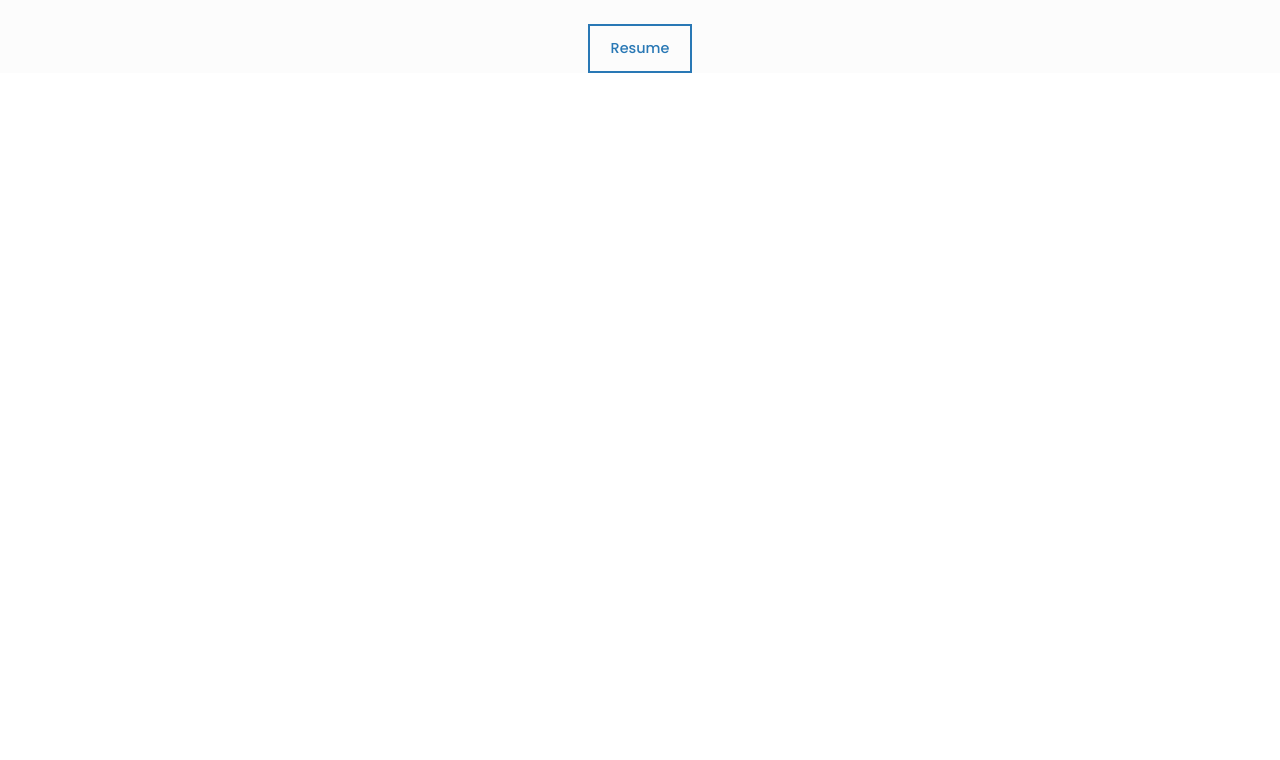
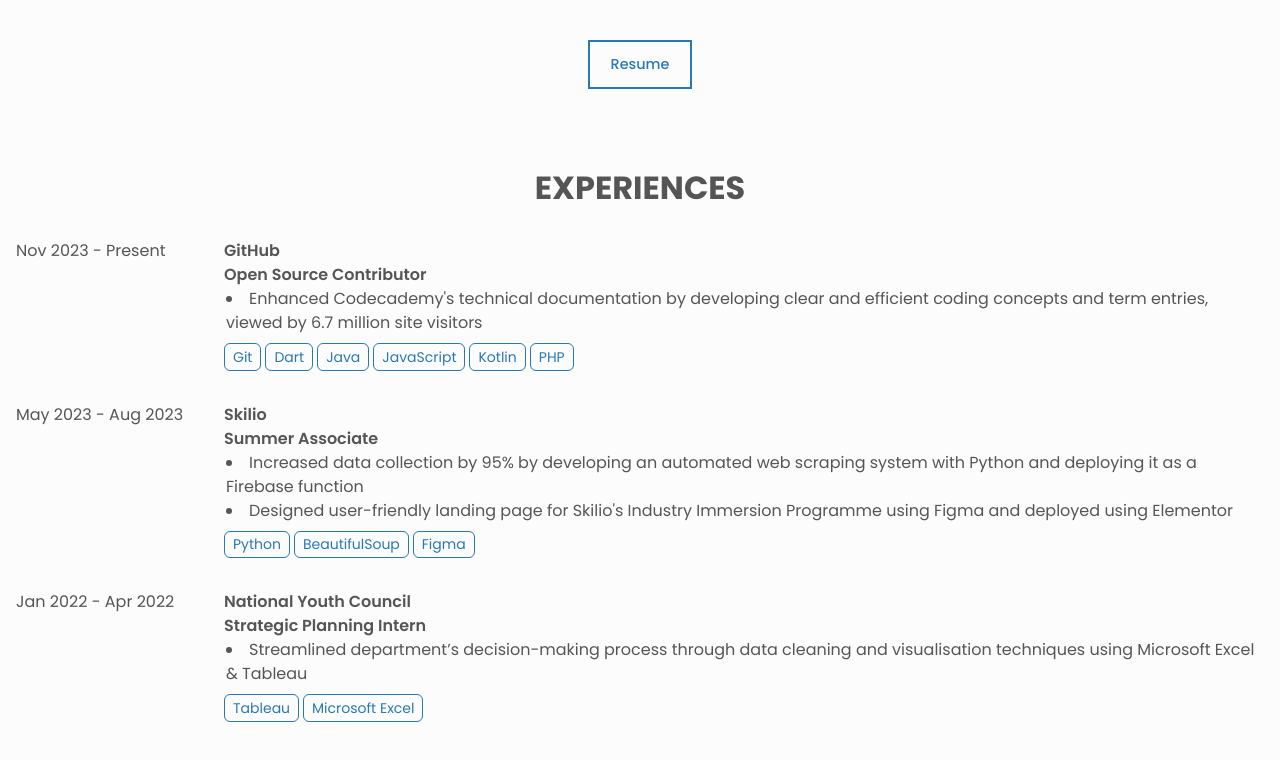
Before and after one commit to andersooi/portfolio-app, a React (Vite) app: page / in a window 1280 px wide. Shown: the part 564-1324 px from the top of the page. Before the commit the page ends 800 px from the top, so only its background shows below. Built offline with nearby package versions, Linux system fonts and the light colour scheme.

Commit message:
feat: add experiences section

```diff
--- a/package.json
+++ b/package.json
@@ -16,7 +16,8 @@
     "@mui/material": "^5.15.16",
     "react": "^18.2.0",
     "react-dom": "^18.2.0",
-    "typewriter-effect": "^2.21.0"
+    "typewriter-effect": "^2.21.0",
+    "uniqid": "^5.4.0"
   },
   "devDependencies": {
     "@types/react": "^18.2.66",
--- a/src/App.css
+++ b/src/App.css
@@ -14,6 +14,16 @@
     display: flex;
     align-items: center;
 }
+
+.section {
+    margin-top: 5em;
+  }
+
+  .section__title {
+    text-align: center;
+    margin-bottom: 1em;
+    text-transform: uppercase;
+  }
 
 .link {
     color: #2978b5;
--- a/src/App.jsx
+++ b/src/App.jsx
@@ -1,5 +1,6 @@
 import Header from './components/Header/Header';
 import About from './components/About/About';
+import Experiences from './components/Experiences/Experiences';
 import './App.css';
 
 const App = () => {
@@ -7,8 +8,9 @@
     <div className='app font-poppins leading-normal'>
       <Header />
 
-      <main className='mx-auto my-0'>
+      <main className='mx-auto my-0 p-4'>
         <About />
+        <Experiences />
       </main>
 
     </div>
--- a/src/components/About/About.jsx
+++ b/src/components/About/About.jsx
@@ -28,10 +28,10 @@
                     }}
                 />
             </h2>
-            <p className="mt-10 text-base text-center max-w-xl px-2">
+            <p className="mt-10 text-base text-center max-w-xl">
                 I am an aspiring developer and analyst based in Singapore, with a passion for web development and
                 machine learning. I enjoy learning new things and working through challenging tasks to help me grow.
-                In addition to coding, I enjoy building side projects based on my intersets and contributing to open source projects.
+                In addition to coding, I enjoy building side projects based on my interests and contributing to open source projects.
             </p>
             <div className="center mt-10">
                 <a href="#">
--- /dev/null
+++ b/src/components/ExperienceContainer/ExperienceContainer.css
@@ -0,0 +1,6 @@
+  .technology {
+      padding-top: 0.2em;
+      padding-bottom: 0.2em;
+      color: #2978b5;
+      border: 1px solid #2978b5;
+  }
--- /dev/null
+++ b/src/components/ExperienceContainer/ExperienceContainer.jsx
@@ -0,0 +1,27 @@
+import React from "react";
+import "./ExperienceContainer.css";
+
+const ExperienceContainer = ({ experience }) => (
+    <div className="flex mb-8 flex-col md:flex-row">
+        <div className="w-full md:w-2/12">{experience.date}</div>
+        <div className="w-full md:w-10/12">
+            <p className="font-semibold">{experience.title}</p>
+            <p className="font-semibold">{experience.role}</p>
+            <p className="list-inside">{experience.description.map((point, index) => (
+                <li className="ml-0.5" key={index}>{point}</li>
+            ))}</p>
+            <div className="flex flex-wrap gap-1 mt-2">
+                {experience.technologies.map((tech) => (
+                    <span
+                        key={tech}
+                        className="technology px-2 rounded-md text-sm"
+                    >
+                        {tech}
+                    </span>
+                ))}
+            </div>
+        </div>
+    </div>
+);
+
+export default ExperienceContainer;
--- /dev/null
+++ b/src/components/Experiences/Experiences.jsx
@@ -0,0 +1,53 @@
+import React from "react";
+import ExperienceContainer from "../ExperienceContainer/ExperienceContainer";
+// import './Experiences.css';
+
+const experiences = [
+  {
+    date: "Nov 2023 - Present",
+    title: "GitHub",
+    role: "Open Source Contributor",
+    description: [
+      "Enhanced Codecademy's technical documentation by developing clear and efficient coding concepts and term entries, viewed by 6.7 million site visitors",
+    ],
+    technologies: ["Git", "Dart", "Java", "JavaScript", "Kotlin", "PHP"],
+  },
+  {
+    date: "May 2023 - Aug 2023",
+    title: "Skilio",
+    role: "Summer Associate",
+    description: [
+      "Increased data collection by 95% by developing an automated web scraping system with Python and deploying it as a Firebase function",
+      "Designed user-friendly landing page for Skilio's Industry Immersion Programme using Figma and deployed using Elementor",
+    ],
+    technologies: ["Python", "BeautifulSoup", "Figma"],
+  },
+  {
+    date: "Jan 2022 - Apr 2022",
+    title: "National Youth Council",
+    role: "Strategic Planning Intern",
+    description: [
+      "Streamlined department’s decision-making process through data cleaning and visualisation techniques using Microsoft Excel & Tableau",
+    ],
+    technologies: ["Tableau", "Microsoft Excel"],
+  },
+];
+
+
+const Experiences = () => {
+    return (
+        <section className="section ">
+            <h2 className="section__title font-bold">Experiences</h2>
+            <div>
+                {experiences.map((experience) => (
+                    <ExperienceContainer
+                        key={experience.id}
+                        experience={experience}
+                    />
+                ))}
+            </div>
+        </section>
+    );
+};
+
+export default Experiences;
--- a/src/components/Navbar/Navbar.jsx
+++ b/src/components/Navbar/Navbar.jsx
@@ -11,6 +11,9 @@
     return (
         <nav className="center nav">
             <ul className={`nav__list ${showNavlist ? 'flex' : null}`}>
+                <li className="nav__list-item ml-6 flex">
+                    <a href="#experiences" onClick={toggleNavlist} className="link link--nav">Experiences</a>
+                </li>
                 <li className="nav__list-item ml-6 flex">
                     <a href="#projects" onClick={toggleNavlist} className="link link--nav">Projects</a>
                 </li>
```
Also changed, not shown: 1 other file (tests, documents, lock files or other folders).
